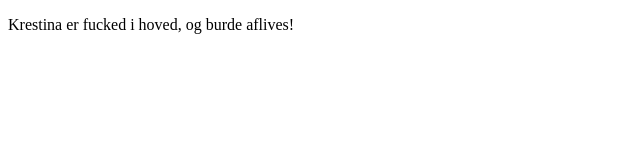
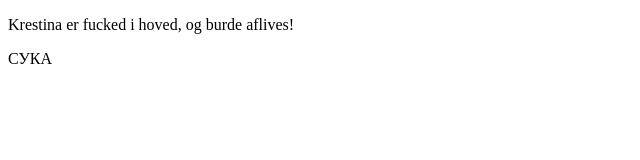
Before and after one commit to Marawder/Rick-An-Morty, a plain HTML site: page rick_and_morty.html in a window 1280 px wide. Shown: the full height of the page, 0-640 px from the left. Drawn offline with Linux system fonts and the light colour scheme.

Commit message:
Update rick_and_morty.html
i will add the p tag

```diff
--- a/rick_and_morty.html
+++ b/rick_and_morty.html
@@ -8,5 +8,10 @@
 </head>
 <body>
     <p>Krestina er fucked i hoved, og burde aflives!</p>
+
+
+
+
+    <p>СУКА</p>
 </body>
 </html>
```
